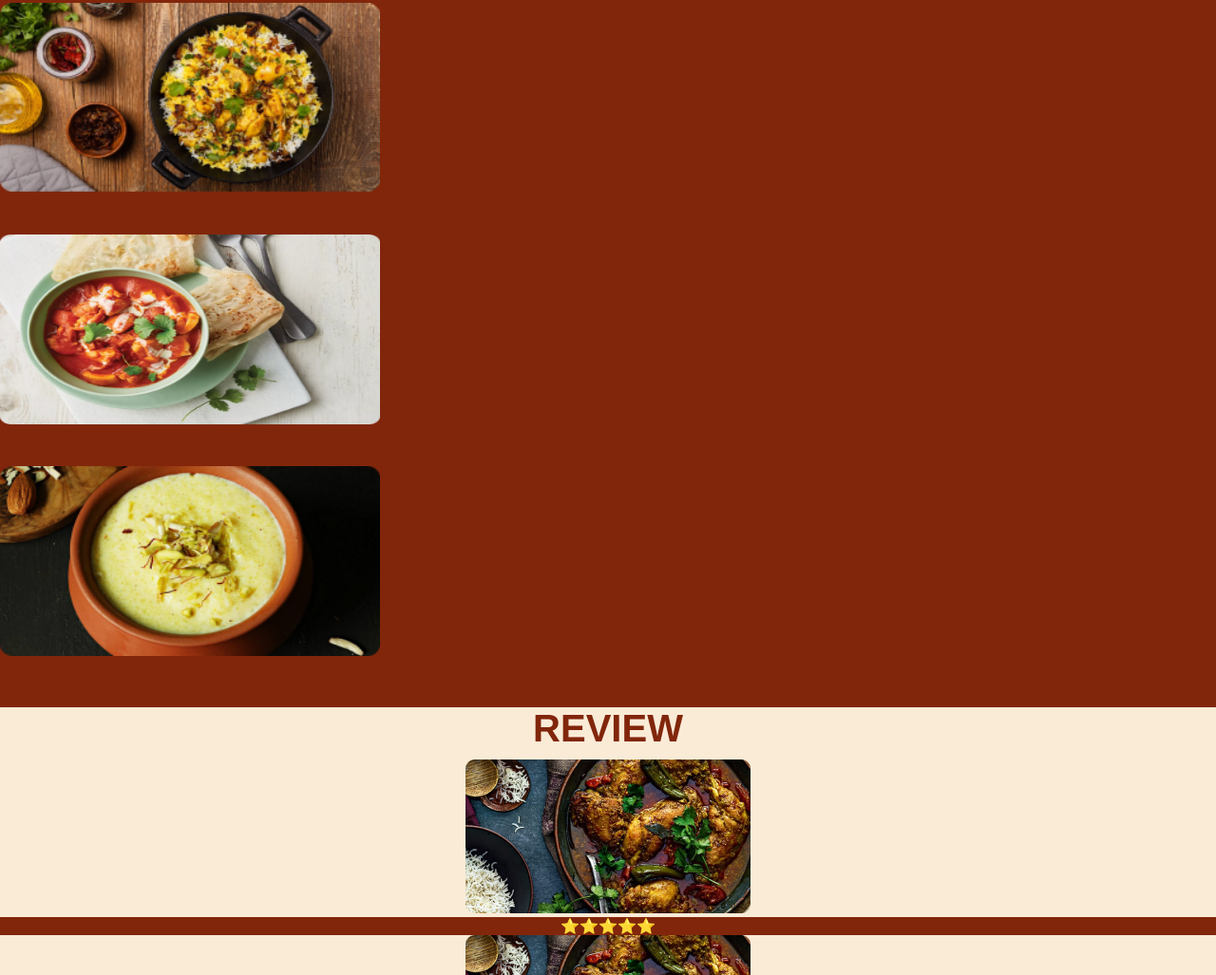
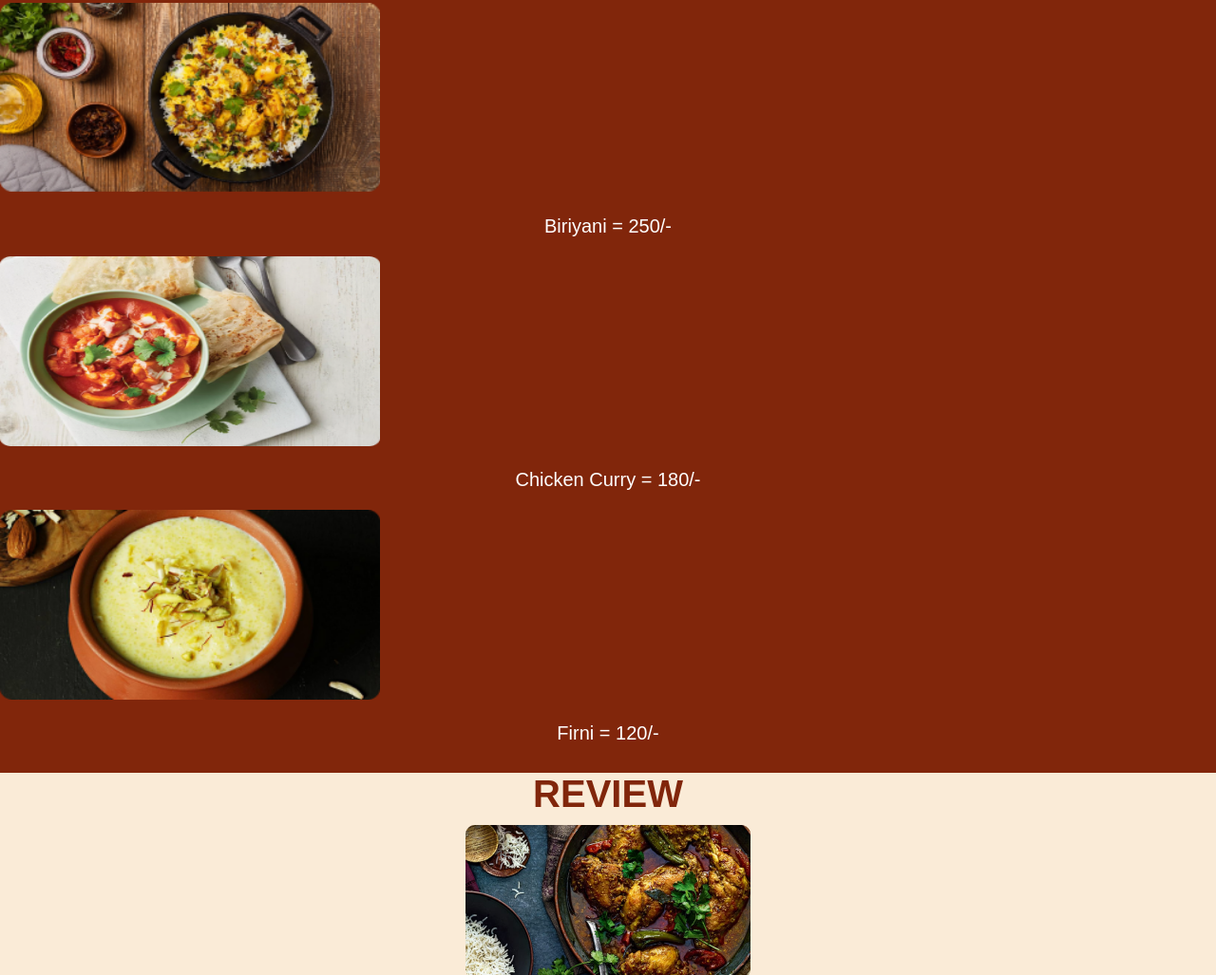
Before and after one commit to sadiaislam1/CT.github.io, a plain HTML site: page index.html in a window 1280 px wide. Shown: the part 847-1874 px from the top of the page at 95% size. Drawn offline with Linux system fonts and the light colour scheme.

Commit message:
Changes in order section.

```diff
--- a/index.html
+++ b/index.html
@@ -47,15 +47,23 @@
 
             <div class="biriyani">
                 <img class="bir" src="biriyani_img.png" alt="#">
-                <p></p>
+                <p>
+                    Biriyani = 250/-
+                </p>
             </div>
 
             <div class="chickencurry">
                 <img class="chi" src="chicken_curry.png" alt="#">
+                <p>
+                    Chicken Curry = 180/-
+                </p>
             </div>
 
             <div class="firni">
                 <img class="fir" src="firni_img.png" alt="#">
+                <p>
+                    Firni = 120/-
+                </p>
             </div>
 
 
--- a/style.css
+++ b/style.css
@@ -110,6 +110,19 @@ button:hover{
     margin-top: 20px;
     margin-bottom: 20px;
 }
+.biriyani p{
+    font-size: 20px;
+    color: white;
+}
+
+.chickencurry p{
+    font-size: 20px;
+    color: white;
+}
+.firni p{
+    font-size: 20px;
+    color: white;
+}
 .chi{
     height: 200px;
     width: 400px;
```
